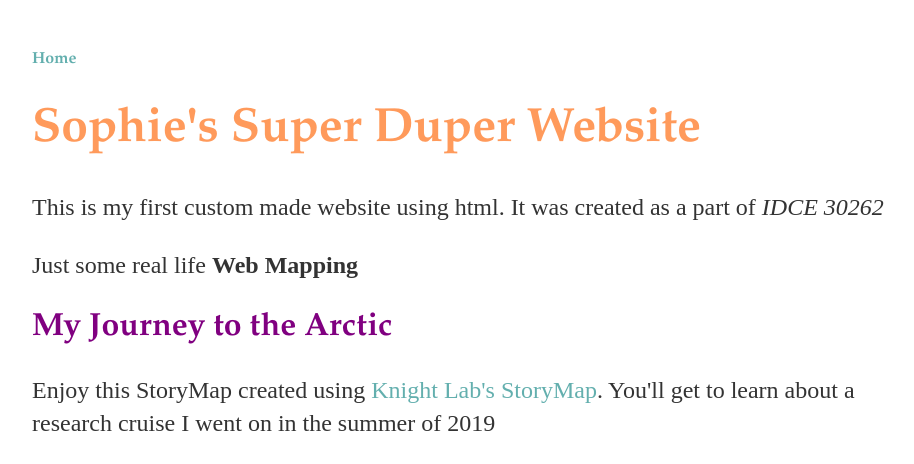
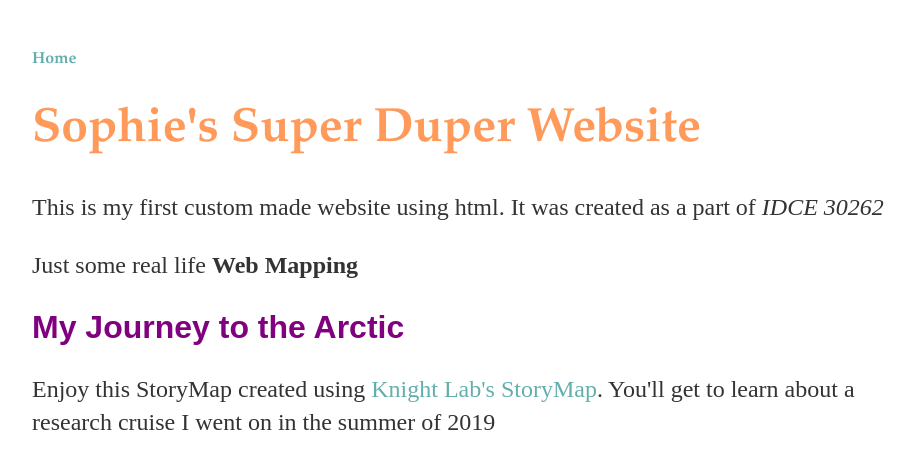
Before and after one commit to sophspilio/sophspilio.github.io, a Jekyll site: the page built from index.html, in a window 1280 px wide. Shown: the top 464 px of the page, without its empty margins (160-1074 px from the left). Built offline with Jekyll 4.4.1, drawn with Linux system fonts in a browser that asks for light colours; grey boxes are pictures that could not be loaded.

Commit message:
Update main.css

```diff
--- a/css/main.css
+++ b/css/main.css
@@ -27,7 +27,7 @@ h1 {
 }
 h2 {
     font-size: 2em;
-    font-family: 'Garamond', 'Times New Roman', 'Serif';
+    font-family: 'Arial', 'Times New Roman', 'Serif';
     color: #800080;
 }
 p {
```
